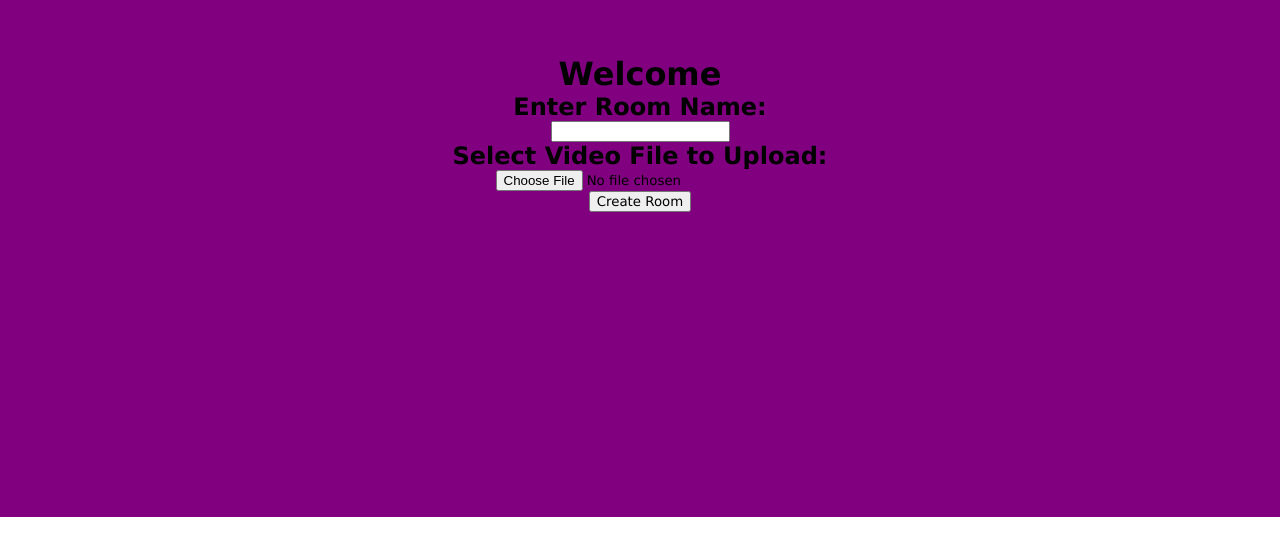
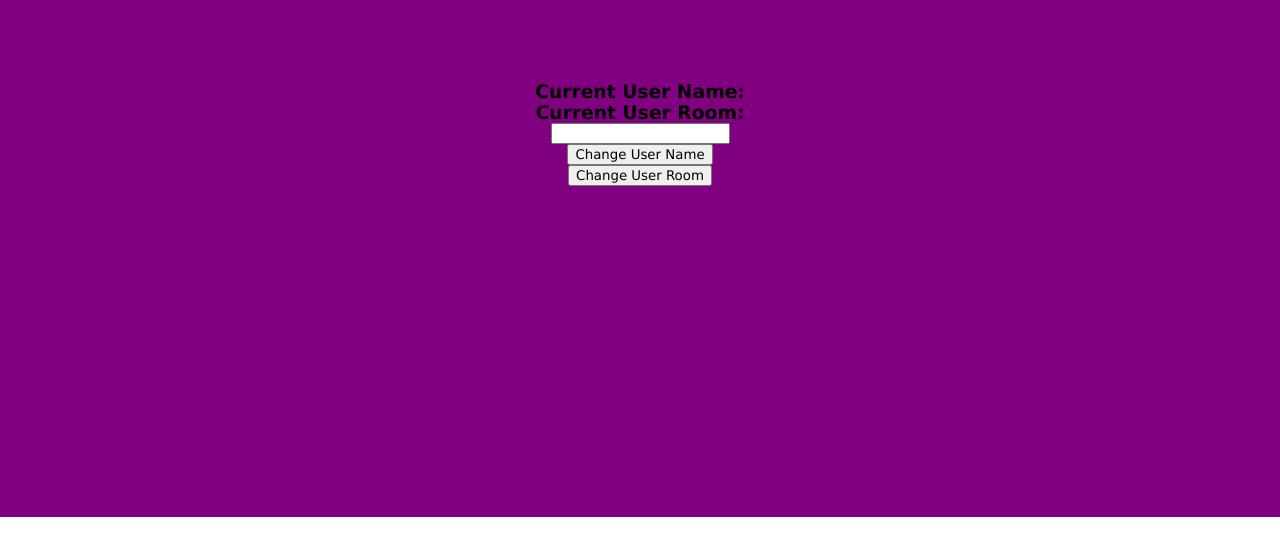
Before and after one commit to davesahaj/cine-nights-vanilla, a React (Create React App) app in the folder client/: page /room/new in a window 1280 px wide. Shown: the part 251-800 px from the top of the page. Built offline with nearby package versions, Linux system fonts and the light colour scheme; no server answers.

Commit message:
Added User Check

```diff
--- a/client/src/components/CreateRoom.jsx
+++ b/client/src/components/CreateRoom.jsx
@@ -3,9 +3,9 @@ import { CreateRoomContainer } from "./styles/CreateRoom.styled";
 import { socketContext } from "../contexts/socketContext";
 import { useNavigate } from "react-router-dom";
 import axios from "axios";
+import UserModal from "./UserModal";
 
 const CreateRoom = () => {
-
   const navigate = useNavigate();
   const baseURL = `http://localhost:4000`;
   const roomRef = useRef(null);
@@ -36,17 +36,24 @@ const CreateRoom = () => {
   };
 
   const handleFileSelect = (event) => {
-    setSelectedFile(event.target.files[0])
-  }
+    setSelectedFile(event.target.files[0]);
+  };
 
-  return (
+  return !user.user ? (
+    <UserModal />
+  ) : (
     <CreateRoomContainer>
       <h1>Welcome {user.user}</h1>
 
       <h2>Enter Room Name:</h2>
       <input type="text" ref={roomRef} />
       <h2>Select Video File to Upload:</h2>
-      <input name="sampleFile" type="file" onChange={handleFileSelect} ref={fileRef} />
+      <input
+        name="sampleFile"
+        type="file"
+        onChange={handleFileSelect}
+        ref={fileRef}
+      />
       <button onClick={createRoom}>Create Room</button>
     </CreateRoomContainer>
   );
```
